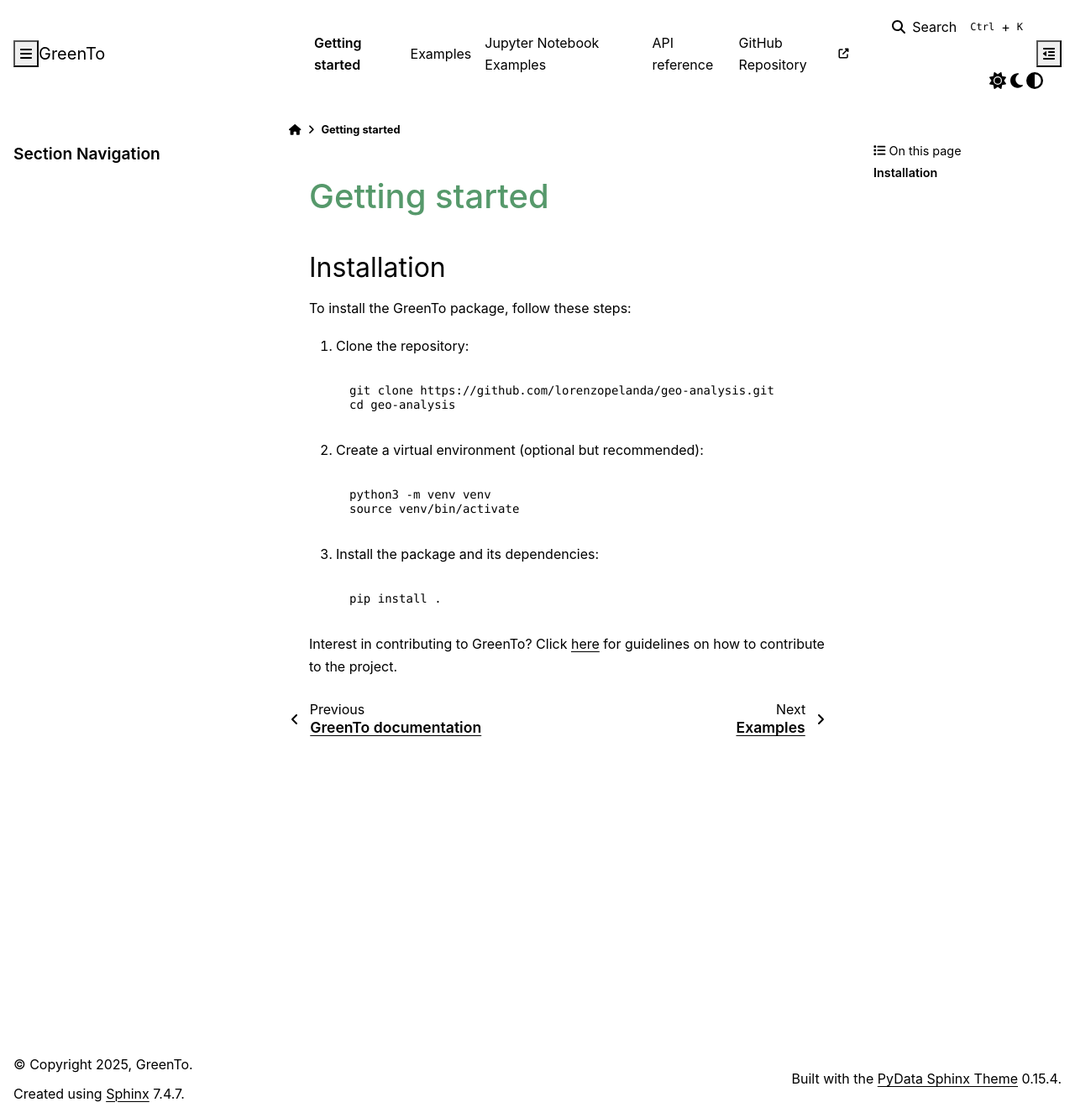
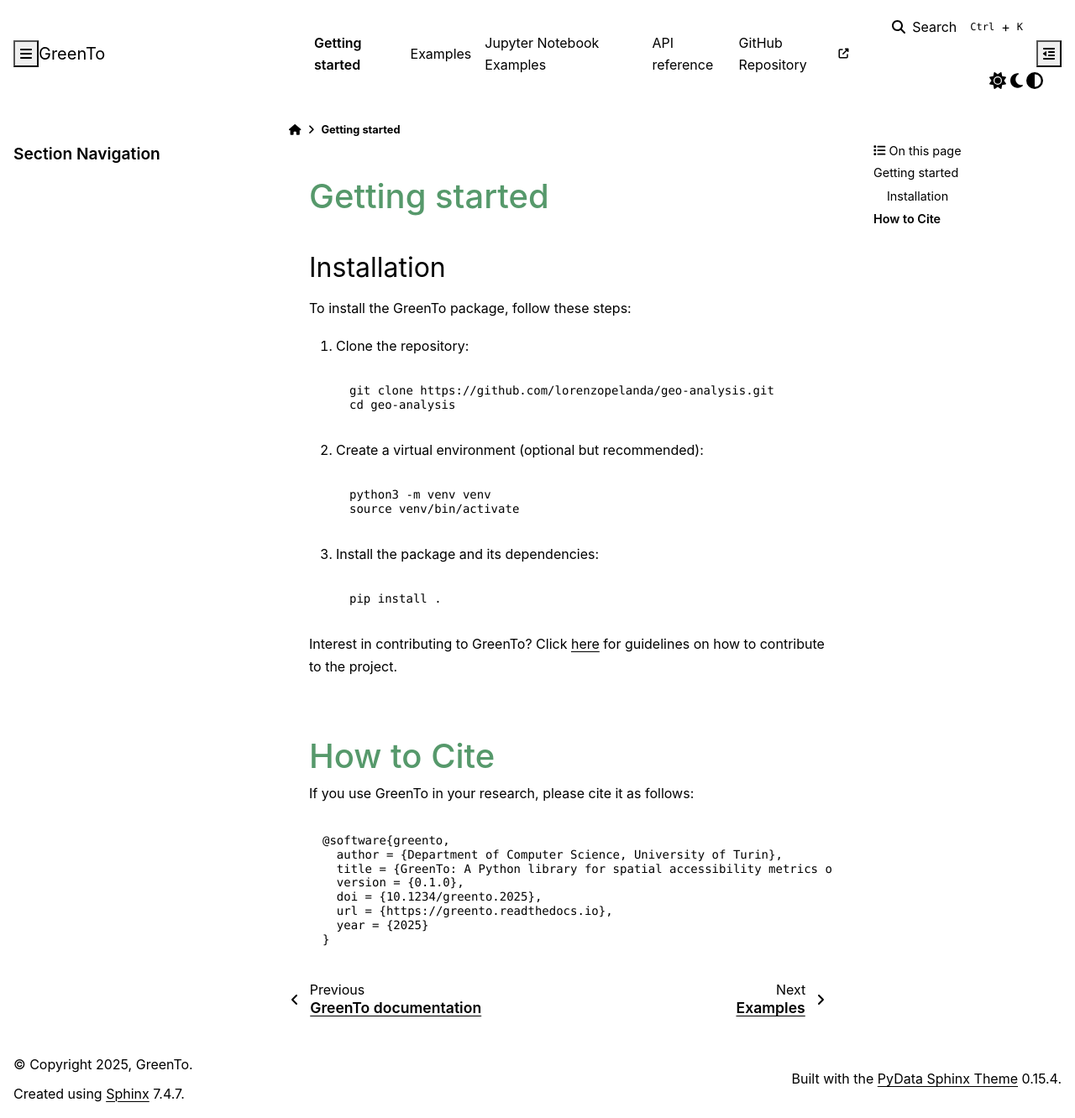
Before and after one commit to lorenzopelanda/geo-analysis, a Sphinx documentation site: the page built from docs/README.rst, in a window 1280 px wide and 1332 px high. Shown: the whole window at 84% size. Built offline with Sphinx 7.4.7 and the PyData theme 0.15.4, drawn with Linux system fonts in a browser that asks for light colours.

Commit message:
added some missed lines in doc

```diff
--- a/docs/README.rst
+++ b/docs/README.rst
@@ -21,3 +21,23 @@
       pip install .
 
 Interest in contributing to GreenTo? Click `here <contributing.html>`_ for guidelines on how to contribute to the project.
+
+.. raw:: html
+
+   <br><br>
+
+How to Cite
+===========
+
+If you use GreenTo in your research, please cite it as follows:
+
+.. code-block:: bibtex
+
+    @software{greento,
+      author = {Department of Computer Science, University of Turin},
+      title = {GreenTo: A Python library for spatial accessibility metrics of green areas},
+      version = {0.1.0},
+      doi = {10.1234/greento.2025},
+      url = {https://greento.readthedocs.io},
+      year = {2025}
+    }
```
Also changed, not shown: docs/index.rst (line endings or trailing spaces).
